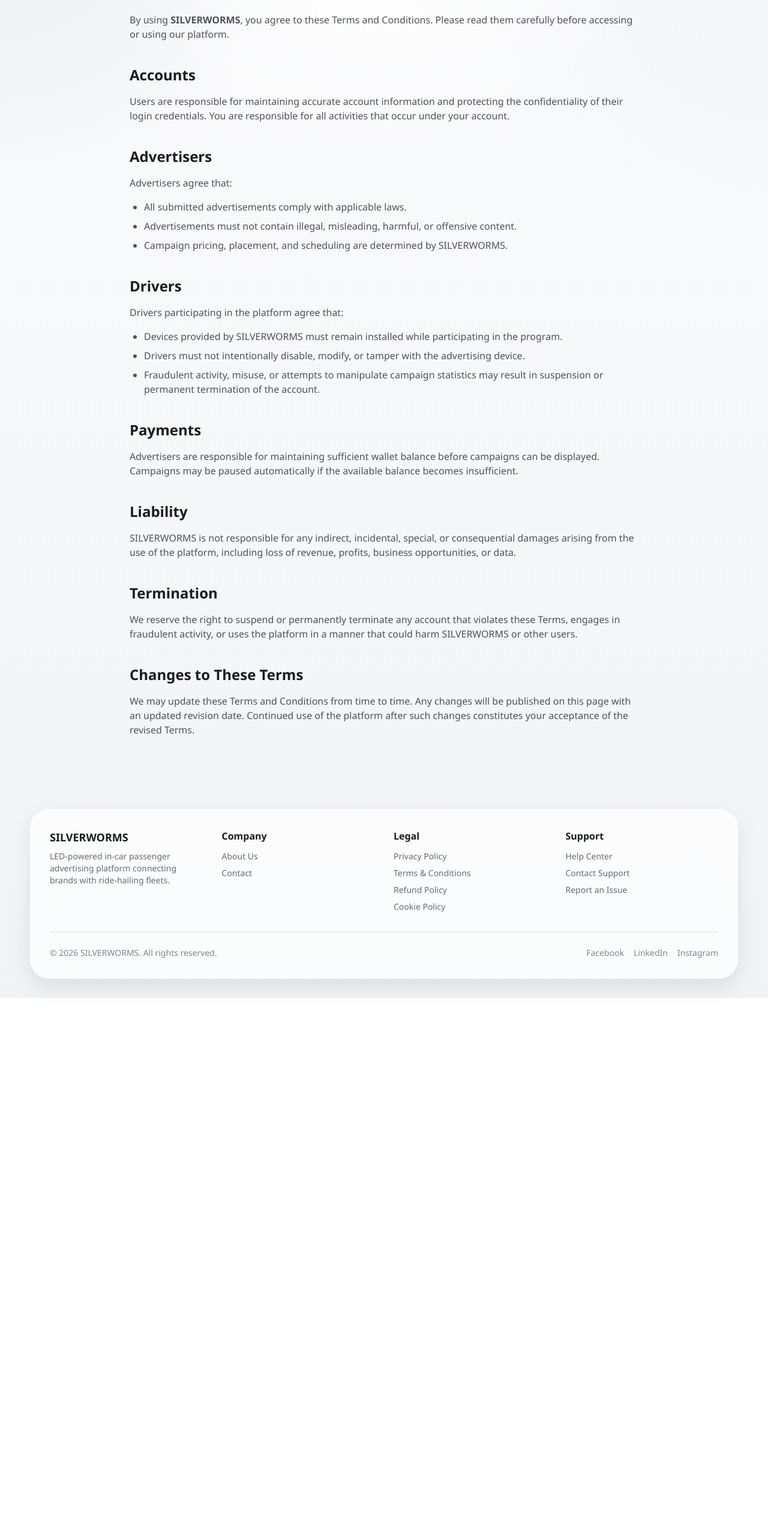
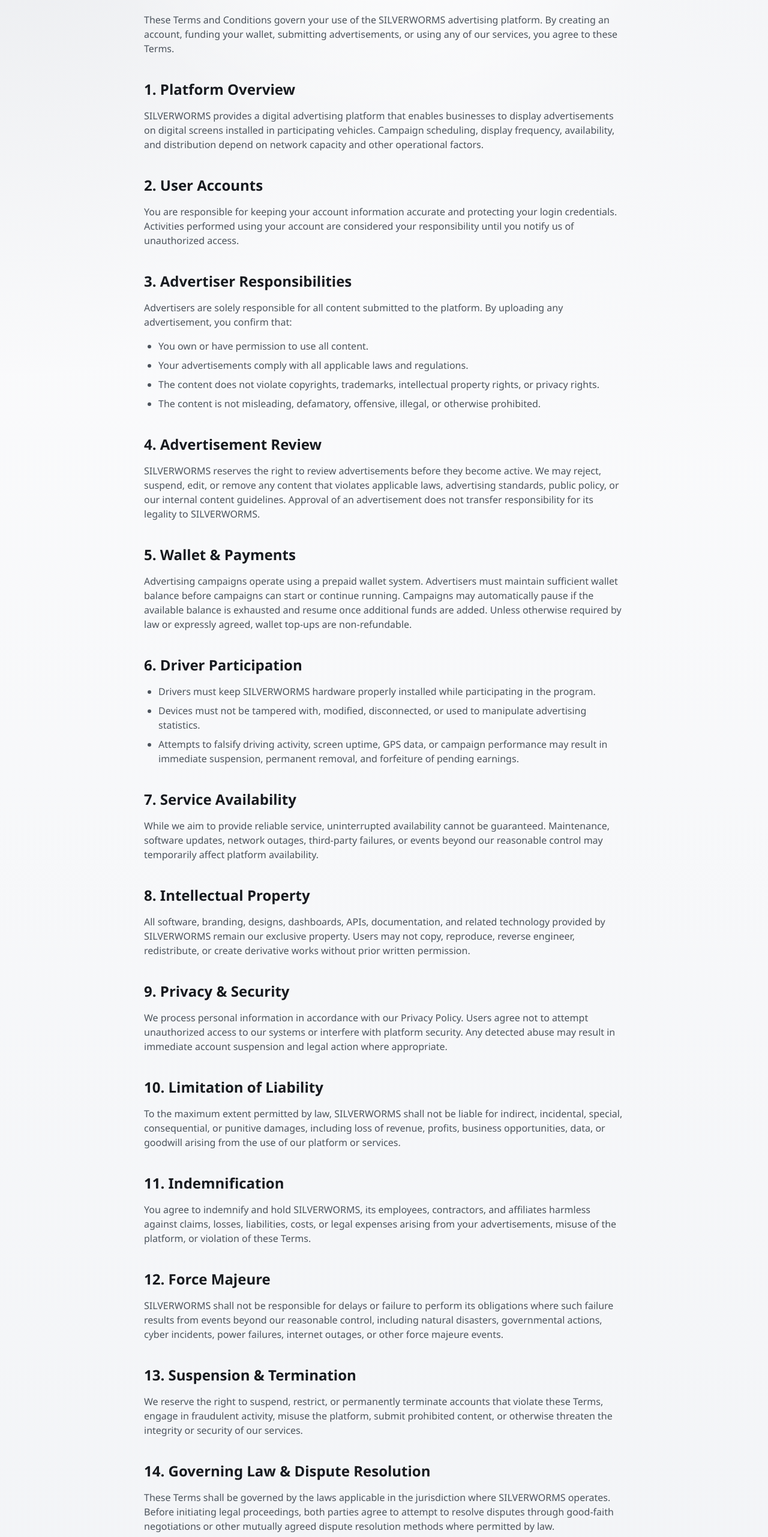
Before and after one commit to exala/silverworms, a Next.js app: page /terms-and-conditions in a window 1280 px wide. Shown: the part 234-2797 px from the top of the page at 60% size. Before the commit the page ends 1898 px from the top, so only its background shows below. Built offline with nearby package versions, Linux system fonts and the light colour scheme; no server answers.

Commit message:
Updated T&C and padding

```diff
--- a/app/(legal)/cookie-policy/page.tsx
+++ b/app/(legal)/cookie-policy/page.tsx
@@ -1,6 +1,6 @@
 export default function CookiePolicyPage() {
   return (
-    <main className="mx-auto max-w-4xl px-6 py-12">
+    <main className="mx-auto max-w-4xl px-12 py-12">
       <h1 className="mb-2 text-4xl font-bold text-silver-900">
         Cookie Policy
       </h1>
--- a/app/(legal)/privacy-policy/page.tsx
+++ b/app/(legal)/privacy-policy/page.tsx
@@ -1,6 +1,6 @@
 export default function PrivacyPolicyPage() {
   return (
-    <main className="mx-auto max-w-4xl px-6 py-12">
+    <main className="mx-auto max-w-4xl px-12 py-12">
       <h1 className="mb-2 text-4xl font-bold text-silver-900">
         Privacy Policy
       </h1>
--- a/app/(legal)/refund-policy/page.tsx
+++ b/app/(legal)/refund-policy/page.tsx
@@ -1,6 +1,6 @@
 export default function RefundPolicyPage() {
   return (
-    <main className="mx-auto max-w-4xl px-6 py-12">
+    <main className="mx-auto max-w-4xl px-12 py-12">
       <h1 className="mb-2 text-4xl font-bold text-silver-900">
         Refund Policy
       </h1>
--- a/app/(legal)/terms-and-conditions/page.tsx
+++ b/app/(legal)/terms-and-conditions/page.tsx
@@ -1,6 +1,6 @@
 export default function TermsAndConditionsPage() {
   return (
-    <main className="mx-auto max-w-4xl px-6 py-12">
+    <main className="mx-auto max-w-4xl px-12 py-12">
       <h1 className="mb-2 text-4xl font-bold text-silver-900">
         Terms &amp; Conditions
       </h1>
@@ -10,117 +10,234 @@
       </p>
 
       <p className="mb-10 text-silver-700">
-        By using <strong>SILVERWORMS</strong>, you agree to these Terms and
-        Conditions. Please read them carefully before accessing or using our
-        platform.
+        These Terms and Conditions govern your use of the SILVERWORMS
+        advertising platform. By creating an account, funding your wallet,
+        submitting advertisements, or using any of our services, you agree to
+        these Terms.
       </p>
 
       <section className="mb-10">
         <h2 className="mb-4 text-2xl font-semibold text-silver-900">
-          Accounts
+          1. Platform Overview
         </h2>
 
         <p className="text-silver-700">
-          Users are responsible for maintaining accurate account information and
-          protecting the confidentiality of their login credentials. You are
-          responsible for all activities that occur under your account.
+          SILVERWORMS provides a digital advertising platform that enables
+          businesses to display advertisements on digital screens installed in
+          participating vehicles. Campaign scheduling, display frequency,
+          availability, and distribution depend on network capacity and other
+          operational factors.
         </p>
       </section>
 
       <section className="mb-10">
         <h2 className="mb-4 text-2xl font-semibold text-silver-900">
-          Advertisers
+          2. User Accounts
+        </h2>
+
+        <p className="text-silver-700">
+          You are responsible for keeping your account information accurate and
+          protecting your login credentials. Activities performed using your
+          account are considered your responsibility until you notify us of
+          unauthorized access.
+        </p>
+      </section>
+
+      <section className="mb-10">
+        <h2 className="mb-4 text-2xl font-semibold text-silver-900">
+          3. Advertiser Responsibilities
         </h2>
 
         <p className="mb-4 text-silver-700">
-          Advertisers agree that:
+          Advertisers are solely responsible for all content submitted to the
+          platform. By uploading any advertisement, you confirm that:
         </p>
 
         <ul className="list-disc space-y-2 pl-6 text-silver-700">
-          <li>All submitted advertisements comply with applicable laws.</li>
+          <li>You own or have permission to use all content.</li>
           <li>
-            Advertisements must not contain illegal, misleading, harmful, or
-            offensive content.
+            Your advertisements comply with all applicable laws and regulations.
           </li>
           <li>
-            Campaign pricing, placement, and scheduling are determined by
-            SILVERWORMS.
+            The content does not violate copyrights, trademarks, intellectual
+            property rights, or privacy rights.
+          </li>
+          <li>
+            The content is not misleading, defamatory, offensive, illegal, or
+            otherwise prohibited.
           </li>
         </ul>
       </section>
 
       <section className="mb-10">
         <h2 className="mb-4 text-2xl font-semibold text-silver-900">
-          Drivers
+          4. Advertisement Review
         </h2>
 
-        <p className="mb-4 text-silver-700">
-          Drivers participating in the platform agree that:
+        <p className="text-silver-700">
+          SILVERWORMS reserves the right to review advertisements before they
+          become active. We may reject, suspend, edit, or remove any content
+          that violates applicable laws, advertising standards, public policy,
+          or our internal content guidelines. Approval of an advertisement does
+          not transfer responsibility for its legality to SILVERWORMS.
         </p>
+      </section>
+
+      <section className="mb-10">
+        <h2 className="mb-4 text-2xl font-semibold text-silver-900">
+          5. Wallet &amp; Payments
+        </h2>
+
+        <p className="text-silver-700">
+          Advertising campaigns operate using a prepaid wallet system.
+          Advertisers must maintain sufficient wallet balance before campaigns
+          can start or continue running. Campaigns may automatically pause if
+          the available balance is exhausted and resume once additional funds
+          are added. Unless otherwise required by law or expressly agreed,
+          wallet top-ups are non-refundable.
+        </p>
+      </section>
+
+      <section className="mb-10">
+        <h2 className="mb-4 text-2xl font-semibold text-silver-900">
+          6. Driver Participation
+        </h2>
 
         <ul className="list-disc space-y-2 pl-6 text-silver-700">
           <li>
-            Devices provided by SILVERWORMS must remain installed while
+            Drivers must keep SILVERWORMS hardware properly installed while
             participating in the program.
           </li>
           <li>
-            Drivers must not intentionally disable, modify, or tamper with the
-            advertising device.
+            Devices must not be tampered with, modified, disconnected, or used
+            to manipulate advertising statistics.
           </li>
           <li>
-            Fraudulent activity, misuse, or attempts to manipulate campaign
-            statistics may result in suspension or permanent termination of the
-            account.
+            Attempts to falsify driving activity, screen uptime, GPS data, or
+            campaign performance may result in immediate suspension, permanent
+            removal, and forfeiture of pending earnings.
           </li>
         </ul>
       </section>
 
       <section className="mb-10">
         <h2 className="mb-4 text-2xl font-semibold text-silver-900">
-          Payments
+          7. Service Availability
         </h2>
 
         <p className="text-silver-700">
-          Advertisers are responsible for maintaining sufficient wallet balance
-          before campaigns can be displayed. Campaigns may be paused
-          automatically if the available balance becomes insufficient.
+          While we aim to provide reliable service, uninterrupted availability
+          cannot be guaranteed. Maintenance, software updates, network outages,
+          third-party failures, or events beyond our reasonable control may
+          temporarily affect platform availability.
         </p>
       </section>
 
       <section className="mb-10">
         <h2 className="mb-4 text-2xl font-semibold text-silver-900">
-          Liability
+          8. Intellectual Property
         </h2>
 
         <p className="text-silver-700">
-          SILVERWORMS is not responsible for any indirect, incidental, special,
-          or consequential damages arising from the use of the platform,
-          including loss of revenue, profits, business opportunities, or data.
+          All software, branding, designs, dashboards, APIs, documentation, and
+          related technology provided by SILVERWORMS remain our exclusive
+          property. Users may not copy, reproduce, reverse engineer,
+          redistribute, or create derivative works without prior written
+          permission.
         </p>
       </section>
 
       <section className="mb-10">
         <h2 className="mb-4 text-2xl font-semibold text-silver-900">
-          Termination
+          9. Privacy &amp; Security
         </h2>
 
         <p className="text-silver-700">
-          We reserve the right to suspend or permanently terminate any account
-          that violates these Terms, engages in fraudulent activity, or uses the
-          platform in a manner that could harm SILVERWORMS or other users.
+          We process personal information in accordance with our Privacy Policy.
+          Users agree not to attempt unauthorized access to our systems or
+          interfere with platform security. Any detected abuse may result in
+          immediate account suspension and legal action where appropriate.
+        </p>
+      </section>
+
+      <section className="mb-10">
+        <h2 className="mb-4 text-2xl font-semibold text-silver-900">
+          10. Limitation of Liability
+        </h2>
+
+        <p className="text-silver-700">
+          To the maximum extent permitted by law, SILVERWORMS shall not be
+          liable for indirect, incidental, special, consequential, or punitive
+          damages, including loss of revenue, profits, business opportunities,
+          data, or goodwill arising from the use of our platform or services.
+        </p>
+      </section>
+
+      <section className="mb-10">
+        <h2 className="mb-4 text-2xl font-semibold text-silver-900">
+          11. Indemnification
+        </h2>
+
+        <p className="text-silver-700">
+          You agree to indemnify and hold SILVERWORMS, its employees,
+          contractors, and affiliates harmless against claims, losses,
+          liabilities, costs, or legal expenses arising from your advertisements,
+          misuse of the platform, or violation of these Terms.
+        </p>
+      </section>
+
+      <section className="mb-10">
+        <h2 className="mb-4 text-2xl font-semibold text-silver-900">
+          12. Force Majeure
+        </h2>
+
+        <p className="text-silver-700">
+          SILVERWORMS shall not be responsible for delays or failure to perform
+          its obligations where such failure results from events beyond our
+          reasonable control, including natural disasters, governmental actions,
+          cyber incidents, power failures, internet outages, or other force
+          majeure events.
+        </p>
+      </section>
+
+      <section className="mb-10">
+        <h2 className="mb-4 text-2xl font-semibold text-silver-900">
+          13. Suspension &amp; Termination
+        </h2>
+
+        <p className="text-silver-700">
+          We reserve the right to suspend, restrict, or permanently terminate
+          accounts that violate these Terms, engage in fraudulent activity,
+          misuse the platform, submit prohibited content, or otherwise threaten
+          the integrity or security of our services.
+        </p>
+      </section>
+
+      <section className="mb-10">
+        <h2 className="mb-4 text-2xl font-semibold text-silver-900">
+          14. Governing Law &amp; Dispute Resolution
+        </h2>
+
+        <p className="text-silver-700">
+          These Terms shall be governed by the laws applicable in the
+          jurisdiction where SILVERWORMS operates. Before initiating legal
+          proceedings, both parties agree to attempt to resolve disputes through
+          good-faith negotiations or other mutually agreed dispute resolution
+          methods where permitted by law.
         </p>
       </section>
 
       <section>
         <h2 className="mb-4 text-2xl font-semibold text-silver-900">
-          Changes to These Terms
+          15. Changes to These Terms
         </h2>
 
         <p className="text-silver-700">
-          We may update these Terms and Conditions from time to time. Any
-          changes will be published on this page with an updated revision date.
-          Continued use of the platform after such changes constitutes your
-          acceptance of the revised Terms.
+          We may update these Terms from time to time to reflect changes in our
+          services, legal requirements, or business practices. Updated Terms
+          will be published on this page with a revised effective date.
+          Continued use of the platform after any changes become effective
+          constitutes acceptance of the revised Terms.
         </p>
       </section>
     </main>
```
